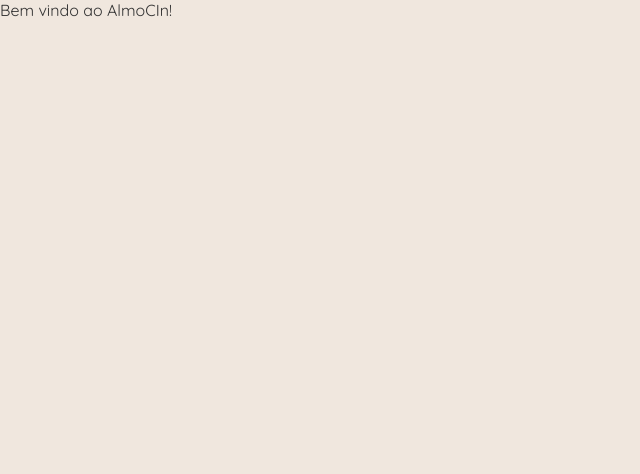
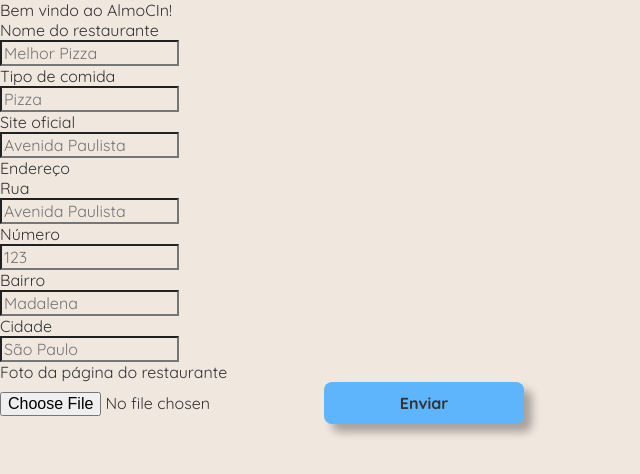
Before and after one commit to Software-Engineering-Assistantship/ess-base-project, a React (Create React App) app in the folder frontend/: page /restaurants/create in a window 1280 px wide. Shown: the top 474 px of the page, without its empty margins (0-640 px from the left). Built offline with nearby package versions, Linux system fonts and the light colour scheme; no server answers.

Commit message:
feat(restaurants): add create new restaurant page

```diff
--- a/frontend/src/index.js
+++ b/frontend/src/index.js
@@ -6,6 +6,7 @@ import {createBrowserRouter, RouterProvider} from "react-router-dom";
 import App from './App';
 import Restaurants from './routes/Restaurants'
 import RestaurantProfile from './routes/RestaurantProfile'
+import RestaurantCreate from './routes/RestaurantCreate'
 import ErrorPage from './routes/ErrorPage'
 
 const router = createBrowserRouter([
@@ -17,6 +18,10 @@ const router = createBrowserRouter([
       {
         path: "/restaurants",
         element: <Restaurants />,
+      },
+      {
+        path: "/restaurants/create",
+        element: <RestaurantCreate />
       },
       {
         path: "/restaurants/:id",
--- /dev/null
+++ b/frontend/src/routes/RestaurantCreate.js
@@ -0,0 +1,94 @@
+import { useState, useEffect } from "react"
+import { Link, Navigate } from "react-router-dom"
+
+import '../style/Restaurants.css'
+
+const API_BASE = "http://localhost:3001"
+
+const RestaurantCreate = () => {
+
+    const [redirect, setRedirect] = useState(false)
+
+    const [name, setName] = useState('')
+    const [site, setSite] = useState('')
+    const [typeFood, setTypeFood] = useState('')
+    const [number, setNumber] = useState('')
+    const [street, setStreet] = useState('')
+    const [city, setCity] = useState('')
+    const [neighborhood, setNeighborhood] = useState('')
+    const [files, setFiles] = useState('')
+
+    async function createNewRestaurant(ev){
+        const data = new FormData()
+        data.set('name', name)
+        data.set('typeFood', typeFood)
+        data.set('site', site)
+        data.set('number', number)
+        data.set('street', street)
+        data.set('city', city)
+        data.set('neighborhood', neighborhood)
+        data.set('file', files[0])
+
+        const response = await fetch(API_BASE + '/restaurants/create', {
+            method: 'POST',
+            body: data
+        })
+
+        if(response.ok) {
+            setRedirect(true)
+        }
+    }
+
+    if (redirect){
+        return <Navigate to={'/restaurants'}/>
+    }
+
+    return (
+        <div>
+            <form onSubmit={createNewRestaurant}>
+                <p>Nome do restaurante</p>
+                <input type="text" placeholder="Melhor Pizza"
+                    value={name}
+                    onChange={ev => setName(ev.target.value)}/>
+
+                <p>Tipo de comida</p>
+                <input type="text" placeholder="Pizza" value={typeFood}
+                    onChange={ev => setTypeFood(ev.target.value)}/>
+
+                <p>Site oficial</p>
+                <input type="text" placeholder="Avenida Paulista"
+                    value={site} onChange={ev => setSite(ev.target.value)}/>
+
+                <p>Endereço</p>
+
+                <p>Rua</p>
+                <input type="text" placeholder="Avenida Paulista"
+                    value={street} onChange={ev => setStreet(ev.target.value)}/>
+
+                <p>Número</p>
+                <input type="number" placeholder="123" value={number}
+                    onChange={ev => setNumber(ev.target.value)}/>
+
+                <p>Bairro</p>
+                <input type="text" placeholder="Madalena"
+                    value={neighborhood} onChange={ev => setNeighborhood(ev.target.value)}/>
+
+                <p>Cidade</p>
+                <input type="text" placeholder="São Paulo"
+                    value={city} onChange={ev => setCity(ev.target.value)}/>
+
+                <p>Foto da página do restaurante</p>
+                <input type="file"
+                    onChange={ev => setFiles(ev.target.files)}/>
+
+            <button className="create-button">
+                <p>Enviar</p>
+            </button>
+
+            </form>
+
+        </div>
+    );
+};
+
+export default RestaurantCreate;
--- a/frontend/src/routes/Restaurants.js
+++ b/frontend/src/routes/Restaurants.js
@@ -28,7 +28,7 @@ const Restaurants = () => {
 
     return (
         <div className="restaurants-page">
-            <Link to={`/restaurants/create`}>
+            <Link className="link" to={`/restaurants/create`}>
                 <div className="create-button">
                     <p>Cadastrar restaurante</p>
                 </div>
@@ -42,7 +42,7 @@ const Restaurants = () => {
                             <h2>{restaurant.name}</h2>
                             <p>{restaurant.address.neighborhood} - {restaurant.address.city}</p>
                         </div>
-                        <Link to={`/restaurants/${restaurant._id}`}>
+                        <Link className="link" to={`/restaurants/${restaurant._id}`}>
                             <div className="view-button">
                                 <p>Visualizar</p>
                             </div>
--- a/frontend/src/style/Restaurants.css
+++ b/frontend/src/style/Restaurants.css
@@ -57,6 +57,10 @@
     font-weight: bold;
 }
 
+.link{
+  text-decoration: none;
+}
+
 .view-button {
     position: relative;
     padding: 0.7em 1.2em;
@@ -71,7 +75,7 @@
 
   .view-button p{
     background-color: #F09682;
-    text-decoration: none;
+    text-decoration: none !important;
     font-weight: bold;
   }
 
```
